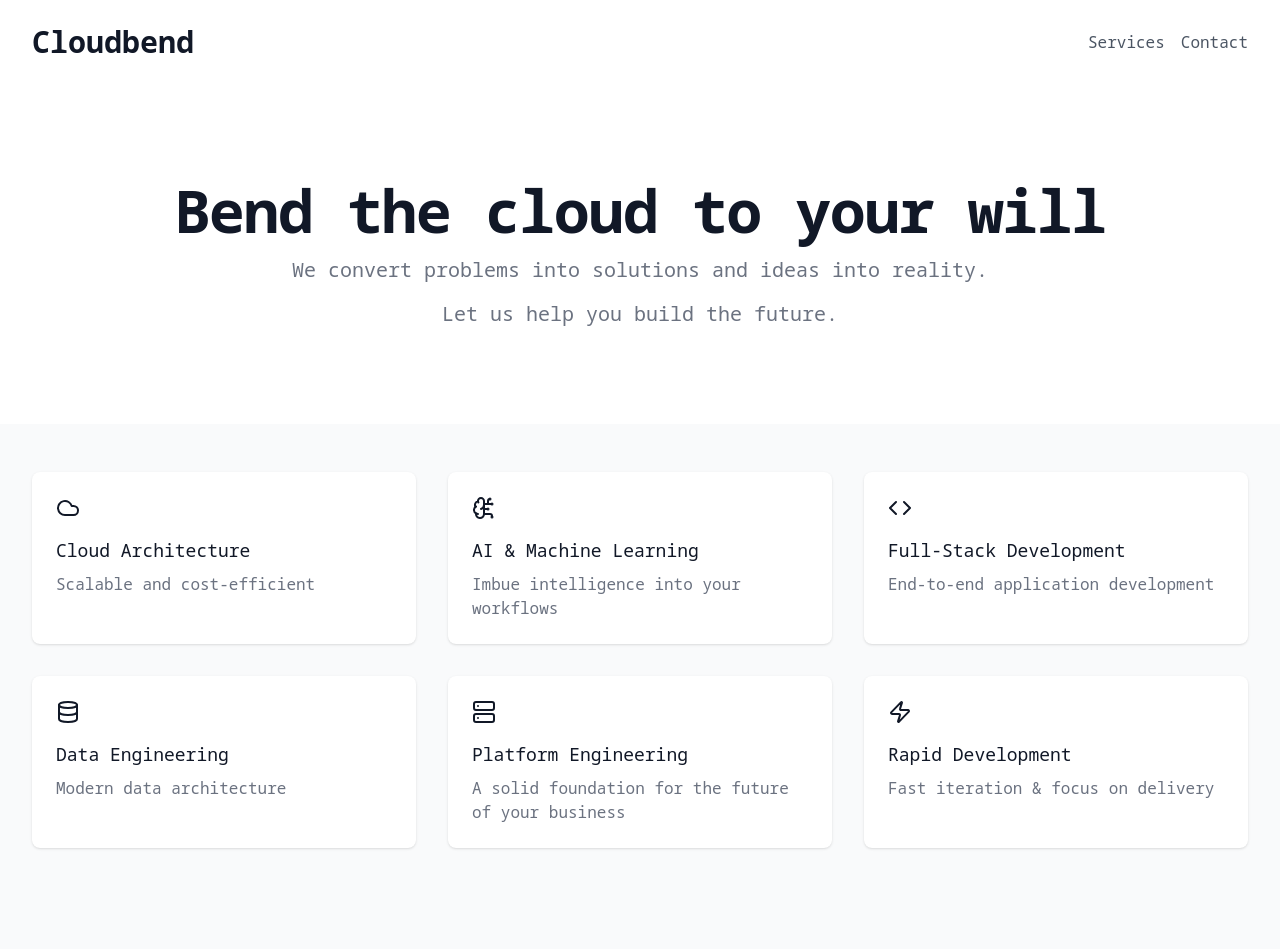
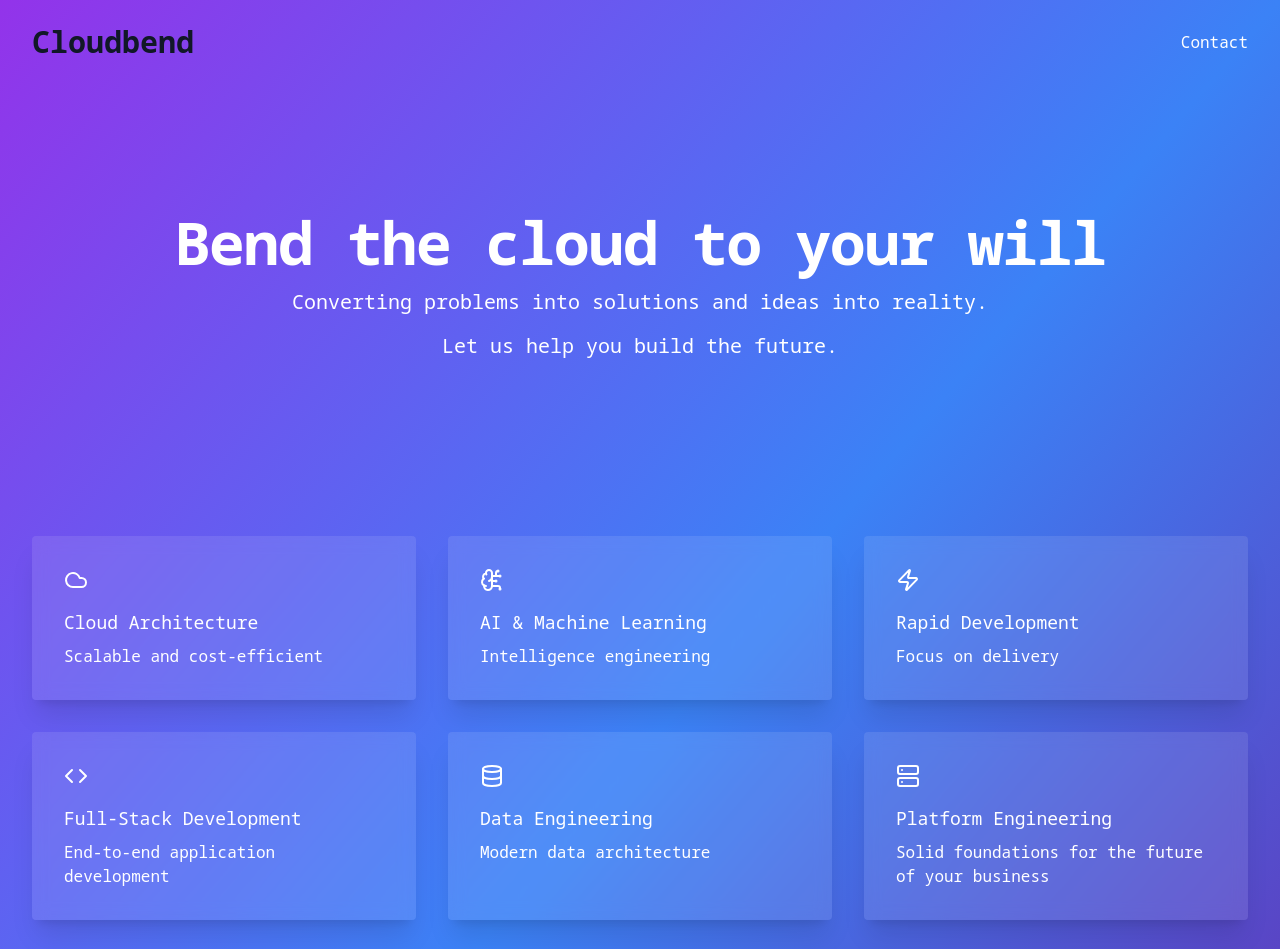
Before and after one commit to cloudbend/web, a Next.js app in the folder next/: page / in a window 1280 px wide. Shown: the top 949 px of the page. Built offline with nearby package versions, Linux system fonts and the light colour scheme.

Commit message:
feat(next): theme (wip)

```diff
--- a/next/app/page.tsx
+++ b/next/app/page.tsx
@@ -4,13 +4,12 @@ import { BrainCircuit, Server, Database, Code, Cloud, Zap } from 'lucide-react';
 import ContactForm from './components/contact';
 
 const Header = () => (
-  <header className="bg-white shadow-sm">
+  <header>
     <div className="max-w-7xl mx-auto px-4 py-6 sm:px-6 lg:px-8">
       <div className="flex justify-between items-center">
         <h1 className="text-3xl font-bold text-gray-900">Cloudbend</h1>
         <nav className="space-x-4">
-          <a href="#services" className="text-gray-600 hover:text-gray-900">Services</a>
-          <a href="#contact" className="text-gray-600 hover:text-gray-900">Contact</a>
+          <a href="#contact" className="text-white hover:text-gray-900">Contact</a>
         </nav>
       </div>
     </div>
@@ -18,16 +17,16 @@ const Header = () => (
 );
 
 const Hero = () => (
-  <div className="bg-white">
-    <div className="max-w-7xl mx-auto py-16 px-4 sm:py-24 sm:px-6 lg:px-8">
+  <div className="container mx-auto px-4 py-16">
+    <div className="max-w-7xl mx-auto py-16 lg:px-8">
       <div className="text-center">
-        <h1 className="text-4xl font-extrabold text-gray-900 sm:text-5xl sm:tracking-tight lg:text-6xl">
+        <h1 className="text-4xl font-extrabold text-white sm:text-5xl sm:tracking-tight lg:text-6xl">
           Bend the cloud to your will
         </h1>
-        <p className="mt-4 max-w-3xl mx-auto text-xl text-gray-500">
-          We convert problems into solutions and ideas into reality.
+        <p className="mt-4 max-w-3xl mx-auto text-xl text-white">
+          Converting problems into solutions and ideas into reality.
         </p>
-        <p className="mt-4 max-w-3xl mx-auto text-xl text-gray-500">
+        <p className="mt-4 max-w-3xl mx-auto text-xl text-white">
           Let us help you build the future.
         </p>
       </div>
@@ -45,7 +44,12 @@ const Capabilities = () => {
     {
       icon: <BrainCircuit className="w-6 h-6 mb-4" />,
       title: "AI & Machine Learning",
-      description: "Imbue intelligence into your workflows"
+      description: "Intelligence engineering"
+    },
+    {
+      icon: <Zap className="w-6 h-6 mb-4" />,
+      title: "Rapid Development",
+      description: "Focus on delivery"
     },
     {
       icon: <Code className="w-6 h-6 mb-4" />,
@@ -60,12 +64,7 @@ const Capabilities = () => {
     {
       icon: <Server className="w-6 h-6 mb-4" />,
       title: "Platform Engineering",
-      description: "A solid foundation for the future of your business"
-    },
-    {
-      icon: <Zap className="w-6 h-6 mb-4" />,
-      title: "Rapid Development",
-      description: "Fast iteration & focus on delivery"
+      description: "Solid foundations for the future of your business"
     }
   ];
 
@@ -73,10 +72,10 @@ const Capabilities = () => {
     <div id="services" className="max-w-7xl mx-auto py-12 px-4 sm:px-6 lg:px-8">
       <div className="grid grid-cols-1 gap-8 sm:grid-cols-2 lg:grid-cols-3">
         {capabilities.map((capability, index) => (
-          <div key={index} className="bg-white overflow-hidden shadow rounded-lg p-6">
-            <div className="text-gray-900">{capability.icon}</div>
-            <h3 className="text-lg font-medium text-gray-900">{capability.title}</h3>
-            <p className="mt-2 text-base text-gray-500">{capability.description}</p>
+          <div key={index} className="bg-white/10 backdrop-blur rounded overflow-hidden shadow-xl p-8">
+            <div className="text-white">{capability.icon}</div>
+            <h3 className="text-lg font-medium text-white">{capability.title}</h3>
+            <p className="mt-2 text-base text-white">{capability.description}</p>
           </div>
         ))}
       </div>
@@ -87,14 +86,14 @@ const Capabilities = () => {
 const Contact = () => (
   <div id="contact" className="max-w-7xl mx-auto py-12 px-4 sm:px-6 lg:px-8">
     <div className="max-w-xl mx-auto">
-      <h2 className="text-3xl font-extrabold text-gray-900 text-center mb-8">Contact Us</h2>
+      <h2 className="text-3xl font-extrabold text-white text-center mb-8">Contact Us</h2>
       <ContactForm />
     </div>
   </div>
 );
 
 const Footer = () => (
-  <footer className="bg-white mt-12">
+  <footer className="mt-12">
     <div className="max-w-7xl mx-auto py-12 px-4 sm:px-6 lg:px-8">
       <div className="text-center text-gray-500">
         <p>&copy; 2024 Cloudbend. All rights reserved.</p>
@@ -104,7 +103,7 @@ const Footer = () => (
 );
 
 const Website = () => (
-  <div className="min-h-screen bg-gray-50">
+  <div className="min-h-screen bg-gradient-to-br from-purple-600 via-blue-500 to-purple-800">
     <Header />
     <Hero />
     <Capabilities />
```
